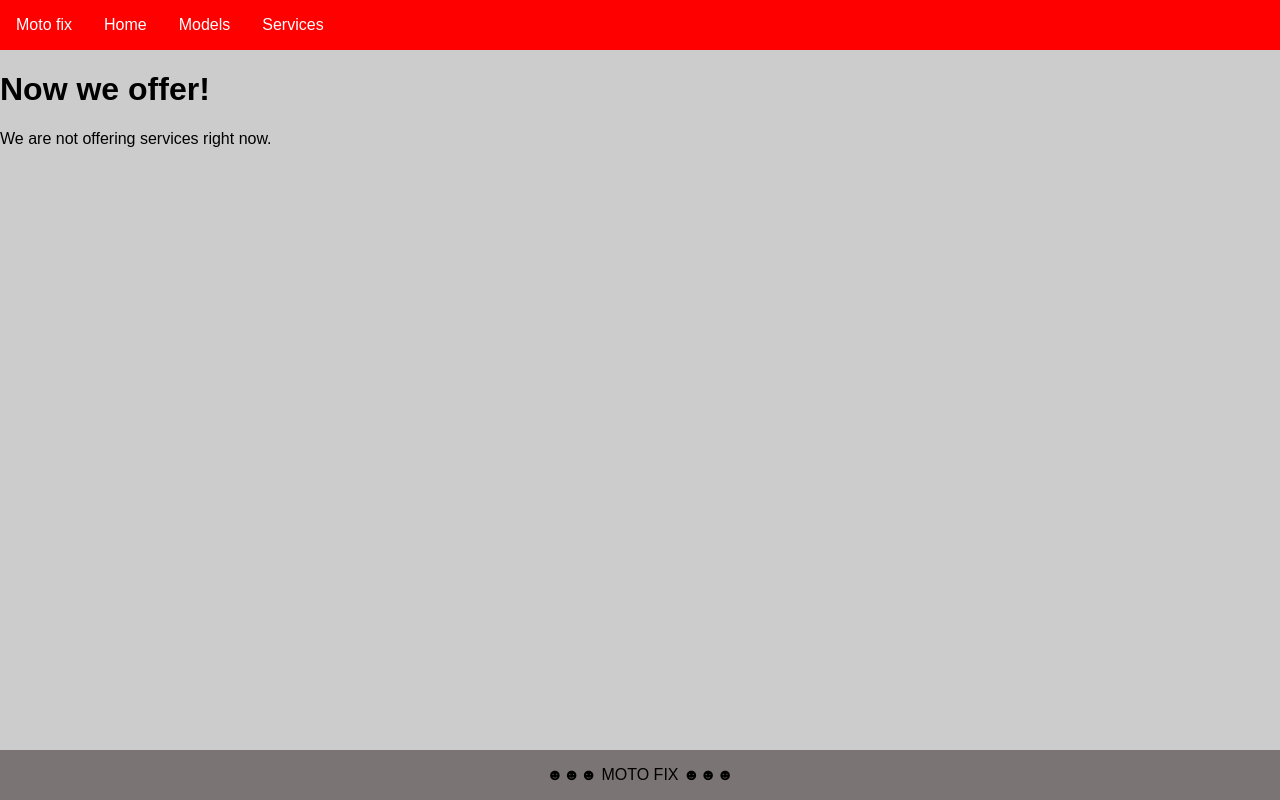
After one commit to drabulis/ptu16servisas, a Django app: page /services/ in a window 1280 px wide. The commit adds this page. Run offline with Django 4.2, Linux system fonts and the light colour scheme; data that the repository does not hold is empty.

Commit message:
apsauginis commit

```diff
--- /dev/null
+++ b/ptu16servisas/moto/static/css/base_style.css
@@ -0,0 +1,51 @@
+body { font-family: sans-serif;
+    background-color: #cccccc;
+    padding: 0px;
+    margin: 0px;
+    display: flex;
+    flex-direction: column;
+    min-height: 100vh;
+    }
+header {
+    background-color: rgb(255, 0, 0);
+    color: rgb(255, 255, 255);
+    padding: 0px;
+    margin: 0px;
+    }
+footer {
+    background-color: rgb(122, 116, 116);
+    padding: 0px;
+    margin: 0px;
+    text-align: center;
+    }
+header a {
+    color: rgb(255, 255, 255);
+    text-decoration: none;
+    }
+header a:hover {
+    color: rgb(202, 76, 76);
+    }
+header ul.nav {
+    display: flex;
+    flex-direction: row;
+    list-style: none;
+    padding-inline-start: 0px;
+    margin: 0px;
+    }
+header ul.nav li {
+    margin: 0.5rem;
+    padding: 0.5rem;
+    }
+main {
+    flex-grow: 1;
+}
+table {
+    border-collapse: collapse;
+    text-align: left;
+    margin: 0.5rem;
+    padding: 1rem;
+}
+th, td {
+    border: 1px solid black;
+    padding: 0.5rem;
+}
--- /dev/null
+++ b/ptu16servisas/moto/templates/base.html
@@ -0,0 +1,28 @@
+<!DOCTYPE html>
+{% load static %}
+<html lang="en">
+<head>
+    <meta charset="UTF-8">
+    <meta name="viewport" content="width=device-width, initial-scale=1.0">
+    <title>MOTO Fix</title>
+    <link rel="stylesheet" href={% static "css/base_style.css" %}>
+    <style></style>
+</head>
+<body>
+    <header>
+        <ul class= "nav">
+            <li class="logo">Moto fix</li>
+            <li><a href={% url "index" %}>Home</a></li>
+            <li><a href={% url 'models' %}>Models</a></li>
+            <li><a href={% url 'services' %}>Services</a></li>
+        </ul>
+    </header>
+    <main>
+        {% block content %}
+        {% endblock content %}
+    </main>
+    <footer>
+        <p>☻☻☻ MOTO FIX ☻☻☻</p>
+    </footer>
+</body>
+</html>
--- /dev/null
+++ b/ptu16servisas/moto/templates/library/services.html
@@ -0,0 +1,21 @@
+{% extends "base.html" %}
+{% block content %}
+<h1>Now we offer!</h1>
+{% if services_list  %}
+<table>
+    <tr>
+        <th>Service</th>
+        <th>Price</th>
+    </tr>
+    {% for service in services_list %}
+        <tr>
+        <td>{{service.name}}</td>
+        <td>{{service.price}}$</td>
+        </tr>
+    {% endfor %}
+
+</table>
+{% else %}
+<p>We are not offering services right now.</p>
+{% endif %}
+{% endblock content %}
--- a/ptu16servisas/moto/urls.py
+++ b/ptu16servisas/moto/urls.py
@@ -3,4 +3,6 @@ from . import views
 
 urlpatterns = [
     path('', views.index, name='index'),
+    path('services/', views.services, name='services'),
+    path('models/', views.model, name='models'),
 ]
--- a/ptu16servisas/moto/views.py
+++ b/ptu16servisas/moto/views.py
@@ -5,7 +5,21 @@ def index(request):
     context = {
         'cars': models.CarModel.objects.all(),
         'customers': models.Customer.objects.all(),
-        'orders': models.OrderLine.objects.filter(status=3).count,
+        'orders': models.OrderLine.objects.filter(status=2).count,
         'services': models.PartService.objects.all(),
     }
     return render(request, 'library/index.html', context)
+
+def model(request):
+    return render(
+                request,
+                'library/models.html',
+                {'models_list' :models.CarModel.objects.all()}
+                )
+
+def services(request):
+    return render(
+                request,
+                'library/services.html',
+                {'services_list' : models.PartService.objects.all()}
+                )
--- a/ptu16servisas/ptu16servisas/settings.py
+++ b/ptu16servisas/ptu16servisas/settings.py
@@ -118,6 +118,7 @@ USE_TZ = True
 # https://docs.djangoproject.com/en/4.2/howto/static-files/
 
 STATIC_URL = 'static/'
+STATIC_ROOT = BASE_DIR.joinpath(STATIC_URL)
 
 # Default primary key field type
 # https://docs.djangoproject.com/en/4.2/ref/settings/#default-auto-field
--- a/ptu16servisas/ptu16servisas/urls.py
+++ b/ptu16servisas/ptu16servisas/urls.py
@@ -16,8 +16,10 @@ Including another URLconf
 """
 from django.contrib import admin
 from django.urls import path, include
+from django.conf import settings
+from django.conf.urls.static import static
 
 urlpatterns = [
     path('', include('moto.urls')),
     path('admin/', admin.site.urls),
-]
+] + static(settings.STATIC_URL, document_root=settings.STATIC_ROOT)
```
Also changed, not shown: ptu16servisas/moto/templates/library/index.html (+3 -27 lines), ptu16servisas/moto/templates/library/models.html (added, +10 -0 lines).
